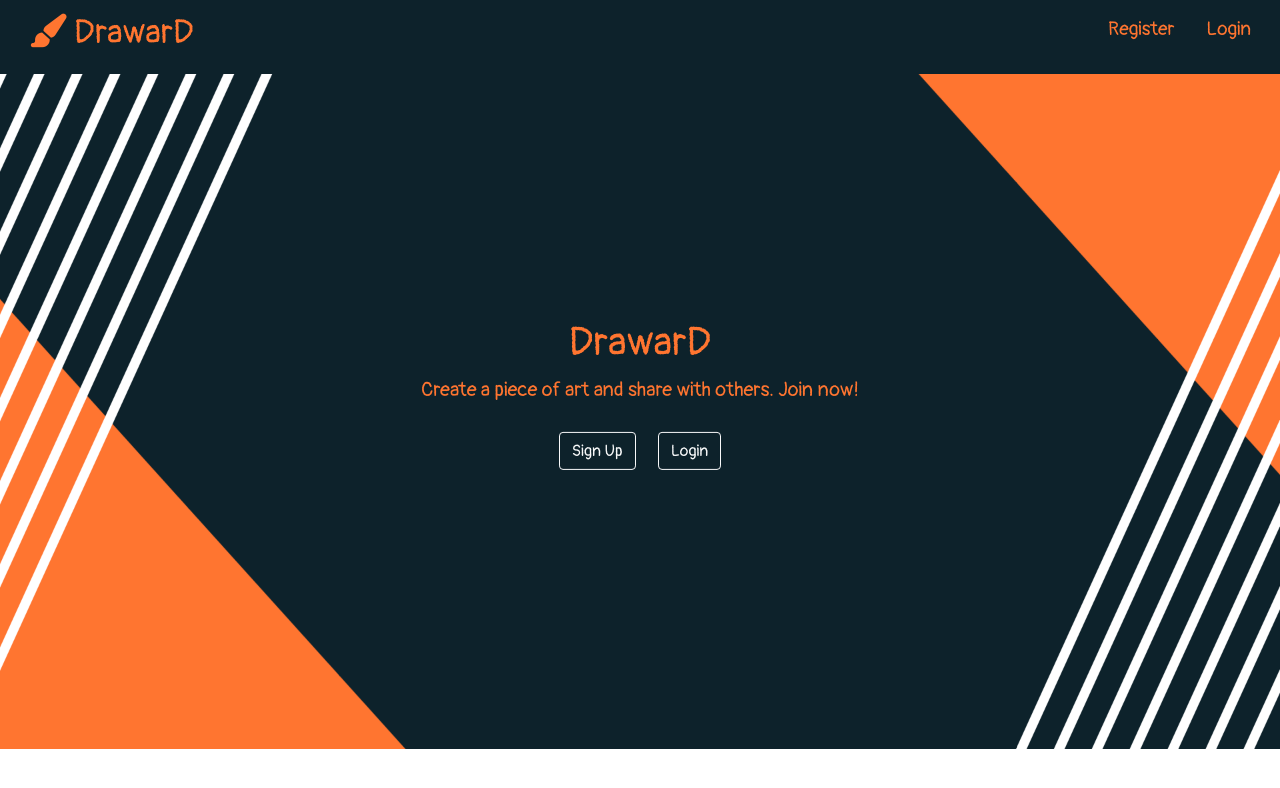
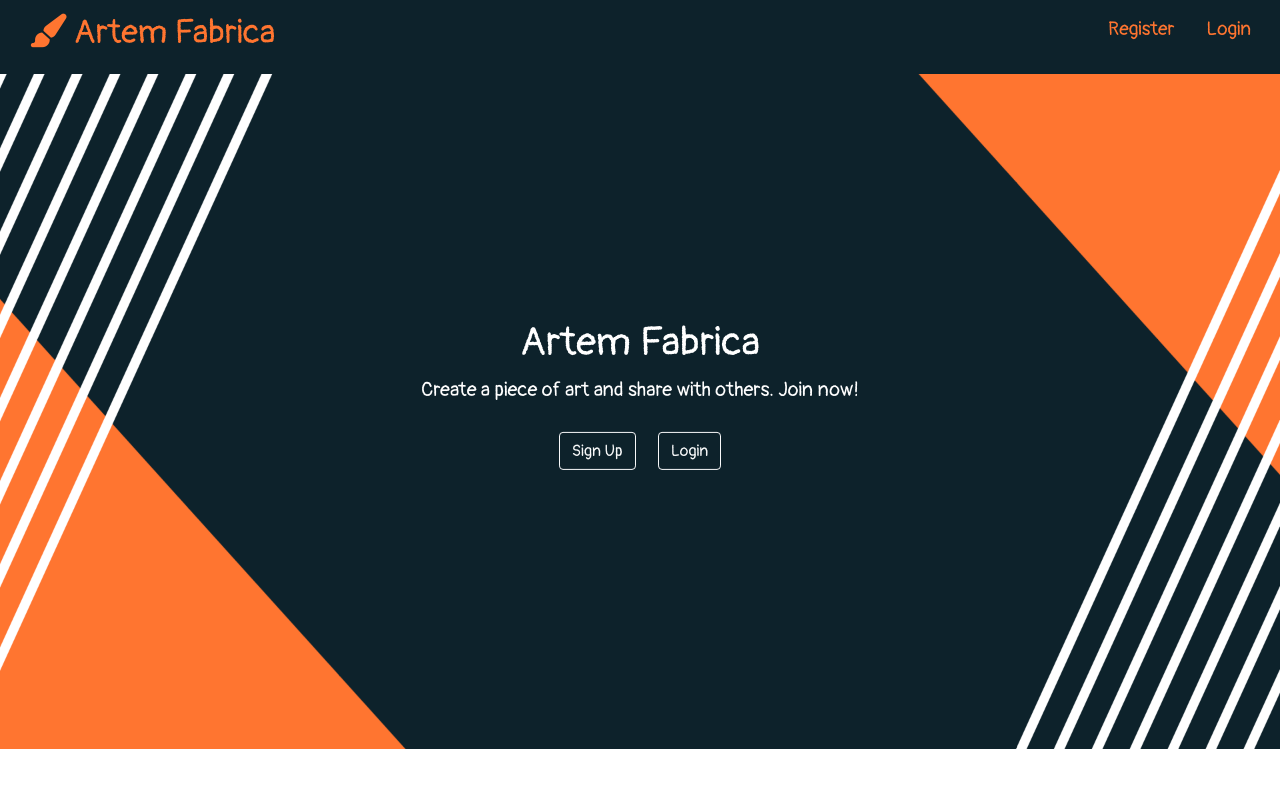
Before and after one commit to abayindir1/Artem-Fabrica-, a React (Create React App) app in the folder client/: page / in a window 1280 px wide. Shown: the top 788 px of the page. Built offline with nearby package versions, Linux system fonts and the light colour scheme; no server answers; the HTML template or start-up script is replaced by a standard one.

Commit message:
protect dashboard route

```diff
--- a/client/public/index.html
+++ b/client/public/index.html
@@ -5,7 +5,7 @@
     <link rel="stylesheet" href="https://stackpath.bootstrapcdn.com/bootstrap/4.3.1/css/bootstrap.min.css" integrity="sha384-ggOyR0iXCbMQv3Xipma34MD+dH/1fQ784/j6cY/iJTQUOhcWr7x9JvoRxT2MZw1T" crossorigin="anonymous">
     <link href="https://fonts.googleapis.com/css2?family=Pangolin&family=Righteous&display=swap" rel="stylesheet">
     <script src="https://kit.fontawesome.com/2a75cb79be.js" crossorigin="anonymous"></script>
-    <title>DrawarD</title>
+    <title>Artem Fabrica</title>
   </head>
   <body>
     <div id="root"></div>
--- a/client/src/App.css
+++ b/client/src/App.css
@@ -55,7 +55,7 @@
     margin:1%
   }
   /* Register */
-  .container{
+  .landing-container{
     position: absolute;
     top: 50%;
     left: 50%;
--- a/client/src/App.js
+++ b/client/src/App.js
@@ -1,43 +1,49 @@
-import React, {useEffect} from 'react';
-import {BrowserRouter as Router, Route, Switch} from "react-router-dom"
-import "./App.css"
+import React, { useEffect } from "react";
+import { BrowserRouter as Router, Route, Switch } from "react-router-dom";
+import "./App.css";
 
-import Navbar from './components/Navbar/Navbar';
-import Landing from "./components/Landing/Landing"
-import Register from "./components/Register/Register"
-import Login from "./components/Login/Login"
-import  Alert  from './components/Alert/Alert';
+import Navbar from "./components/Navbar/Navbar";
+import Landing from "./components/Landing/Landing";
+import Register from "./components/Register/Register";
+import Login from "./components/Login/Login";
+import Alert from "./components/Alert/Alert";
+import Dashboard from "./components/Dashboard/Dashboard";
+import PrivateRoute from "./components/PrivateRoute/PrivateRoute";
 
 // Redux
-import {Provider} from  'react-redux'
-import store from "./store"
-import setAuthToken from "./utils/setAuthToken"
-import {userLoad} from "./actions/auth"
+import { Provider } from "react-redux";
+import store from "./store";
+import setAuthToken from "./utils/setAuthToken";
+import { userLoad } from "./actions/auth";
 
-if(localStorage.token){
-  setAuthToken(localStorage.token)
+if (localStorage.token) {
+  setAuthToken(localStorage.token);
 }
 
-
-
 function App() {
-  useEffect(()=>{
-    store.dispatch(userLoad())
-  }, [])
+  useEffect(() => {
+    store.dispatch(userLoad());
+  }, []);
 
   return (
     <Provider store={store}>
-    <Router>
-    <Navbar/>
-    <Route exact path="/" component={Landing}/>
-    <section className="container">
-    <Alert/>
+      <Router>
+        <Navbar />
+        <Route exact path="/" component={Landing} />
+        <section className="landing-container container">
+          <Alert />
           <Switch>
-            <Route exact path="/register" component={Register}/>
-            <Route exact path="/login" component={Login}/>
+            <Route exact path="/register" component={Register} />
+            <Route exact path="/login" component={Login} />
           </Switch>
         </section>
-   </Router>
+        <section className="container">
+          <Switch>
+            <PrivateRoute exact path="/dashboard" component={Dashboard} />
+          </Switch>
+
+        </section>
+      </Router>
     </Provider>
   );
 }
--- /dev/null
+++ b/client/src/components/Dashboard/Dashboard.js
@@ -0,0 +1,16 @@
+import React from 'react'
+import PropTypes from 'prop-types'
+
+const Dashboard = props => {
+    return (
+        <div>
+            Dashboard
+        </div>
+    )
+}
+
+Dashboard.propTypes = {
+
+}
+
+export default Dashboard
--- a/client/src/components/Landing/Landing.js
+++ b/client/src/components/Landing/Landing.js
@@ -6,7 +6,7 @@ const Landing = () =>{
     return(
         <section className="landing">
             <div className="container landing-content">
-                    <h1 className="x-large">DrawarD</h1>
+                    <h1 className="x-large">Artem Fabrica</h1>
                     <p className="lead">
                         Create a piece of art and share with others. Join now!
                     </p>
--- a/client/src/components/Navbar/Navbar.js
+++ b/client/src/components/Navbar/Navbar.js
@@ -15,7 +15,7 @@ const Navbar = (props) =>{
     const authLinks = (
         <ul>
                 <li>
-                    <a onClick={props.logout} href="#!"><i class="fas fa-running"></i> Logout</a>
+                    <a onClick={props.logout} href="#!"><i className="fas fa-running"></i> Logout</a>
                 </li>
         </ul>
     )
@@ -29,7 +29,7 @@ const Navbar = (props) =>{
     return(
         <nav className="navbar">
             <h3>
-                <Link to="/"><i className="fas fa-paint-brush"></i> DrawarD</Link>
+                <Link to="/dashboard"><i className="fas fa-paint-brush"></i> Artem Fabrica</Link>
             </h3>
     {!auth.loading && (<Fragment>{auth.isAuthenticated ? authLinks : enterLinks}</Fragment>)}
         </nav>
--- /dev/null
+++ b/client/src/components/PrivateRoute/PrivateRoute.js
@@ -0,0 +1,33 @@
+import React from "react";
+import PropTypes from "prop-types";
+import { Route, Redirect } from "react-router-dom";
+import { connect } from "react-redux";
+
+const PrivateRoute = ({
+  component: Component,
+  auth: { isAuthenticated, loading },
+  ...rest
+}) => {
+  return (
+    <Route
+      {...rest}
+      render={(props) =>
+        !isAuthenticated && !loading ? (
+          <Redirect to="/login" />
+        ) : (
+          <Component {...props} />
+        )
+      }
+    />
+  );
+};
+
+PrivateRoute.propTypes = {
+  auth: PropTypes.object.isRequired,
+};
+
+const mapStateProps = (state) => ({
+  auth: state.auth,
+});
+
+export default connect(mapStateProps)(PrivateRoute);
```
